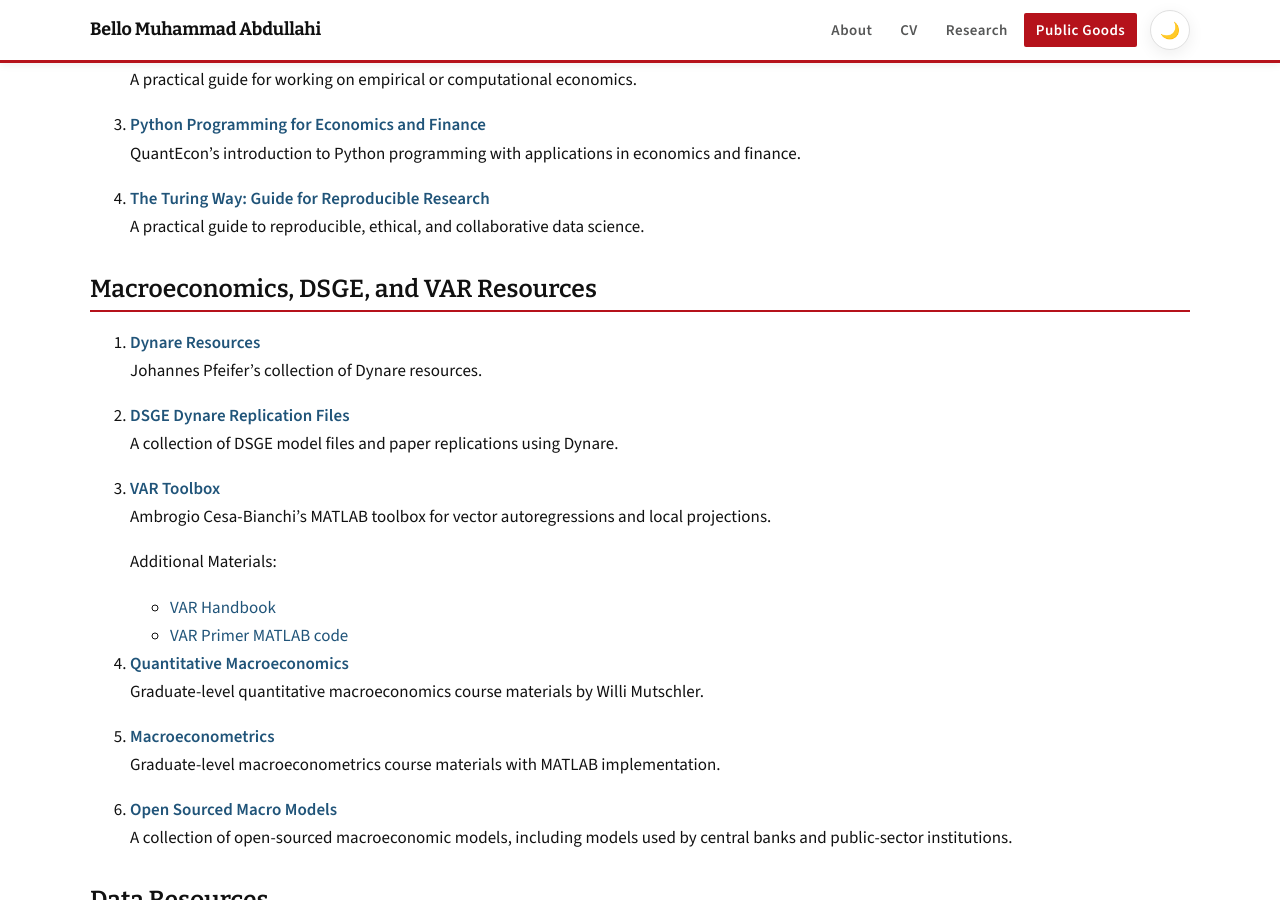
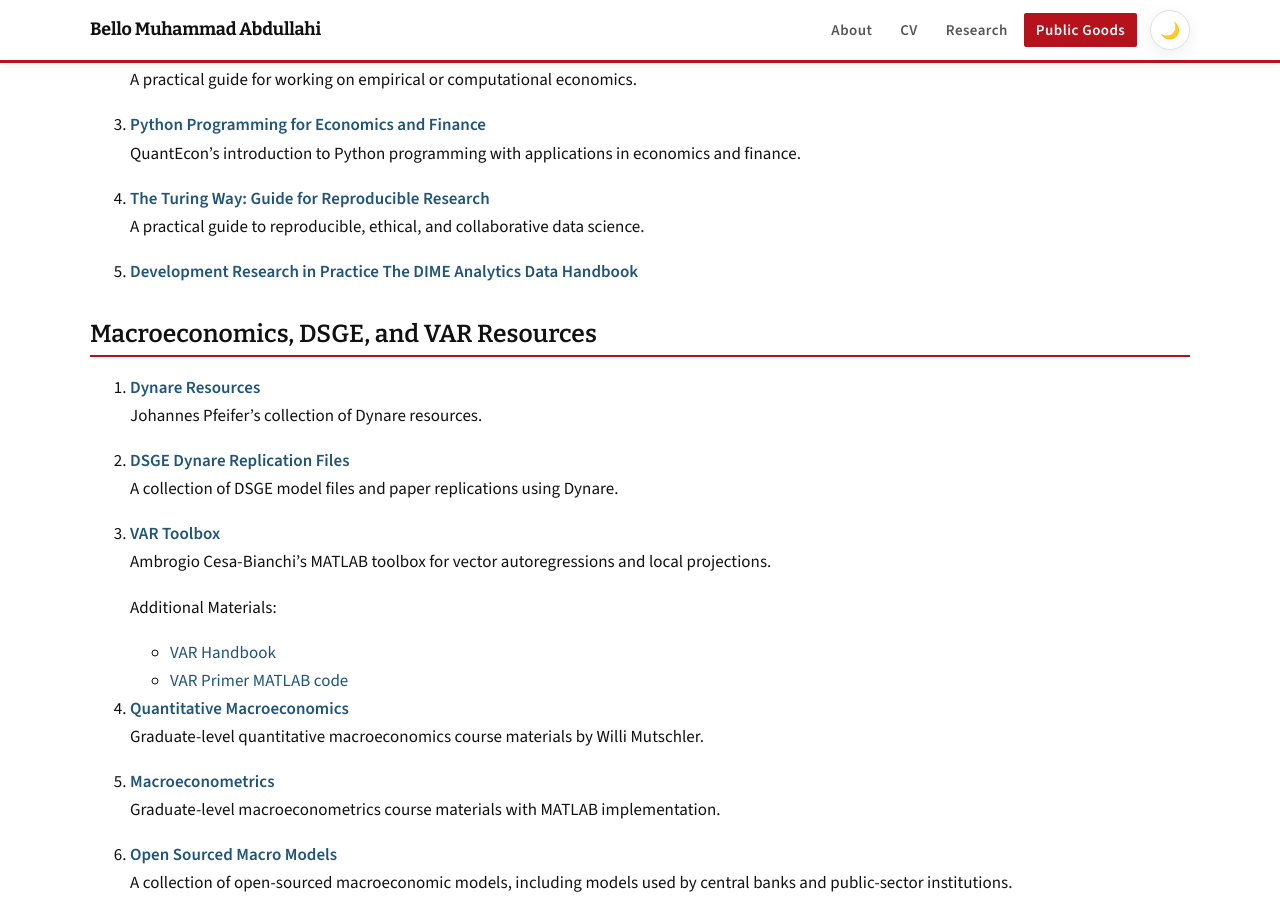
Before and after one commit to Bello-Abdullahi/Bello-Abdullahi.github.io, a Jekyll site: the page built from _pages/resources.md, in a window 1280 px wide and 900 px high, scrolled down 716 px. Built offline with Jekyll 4.4.1, drawn with Linux system fonts in a browser that asks for light colours.

Commit message:
Fix formatting and add new resource entry

```diff
--- a/_pages/resources.md
+++ b/_pages/resources.md
@@ -17,10 +17,10 @@ This page collects resources I have found useful and believe others may benefit
    A PhD course by Eric Sims at the University of Notre Dame. It covers research, economics writing, the publication process, the job market, and mental health and wellbeing. The slides are also available online.
 
 3. [**EconGradAdvice**](https://sites.google.com/view/econgradadvice/)
-  A collection of advice and resources for economics graduate students and prospective PhD applicants
+   A collection of advice and resources for economics graduate students and prospective PhD applicants
 
 4. [**Guide to Economics Lecture Notes**](https://github.com/Alalalalaki/Guide2EconNotes)
- A curated list of publicly available economics lecture notes by Koyomi Akaguro
+   A curated list of publicly available economics lecture notes by Koyomi Akaguro
 
 ## Programming, Computational Economics, and Reproducibility
 
@@ -35,6 +35,9 @@ This page collects resources I have found useful and believe others may benefit
 
 4. [**The Turing Way: Guide for Reproducible Research**](https://book.the-turing-way.org/reproducible-research/reproducible-research/)
    A practical guide to reproducible, ethical, and collaborative data science.
+
+5. [**Development Research in Practice The DIME Analytics Data Handbook**](https://worldbank.github.io/dime-data-handbook/)
+
 
 ## Macroeconomics, DSGE, and VAR Resources
 
```
